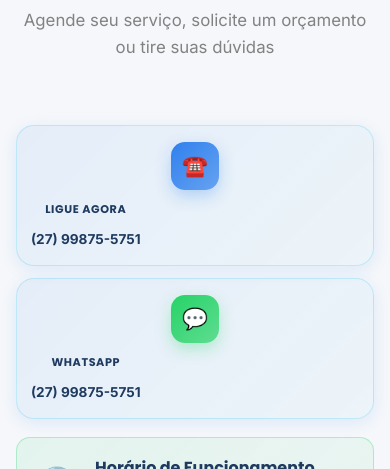
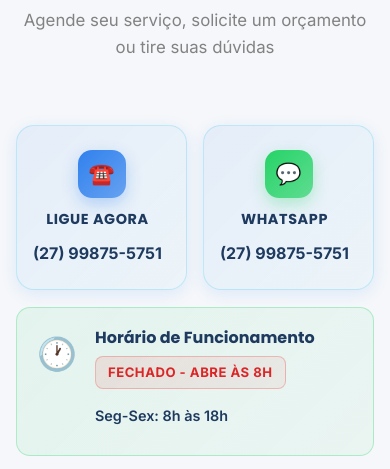
Before and after one commit to Lucas-dev98/ICE_CAR, a React (Vite) app: page / in a window 390 px wide. Shown: the part 8800-9269 px from the top of the page. Built offline with nearby package versions, Linux system fonts and the light colour scheme.

Commit message:
Improve mobile responsiveness: optimize card layout on small screens

```diff
--- a/src/components/Contato.css
+++ b/src/components/Contato.css
@@ -1053,7 +1053,22 @@
   }
 
   .contact-items {
-    grid-template-columns: 1fr;
+    grid-template-columns: 1fr 1fr;
+    gap: 16px;
+    max-width: 100%;
+  }
+
+  .contact-item-quick {
+    padding: 24px 16px;
+    min-height: 140px;
+  }
+
+  .contact-item div strong {
+    font-size: 0.9rem;
+  }
+
+  .contact-item div span {
+    font-size: 1rem;
   }
 
   .contact-highlight {
```
